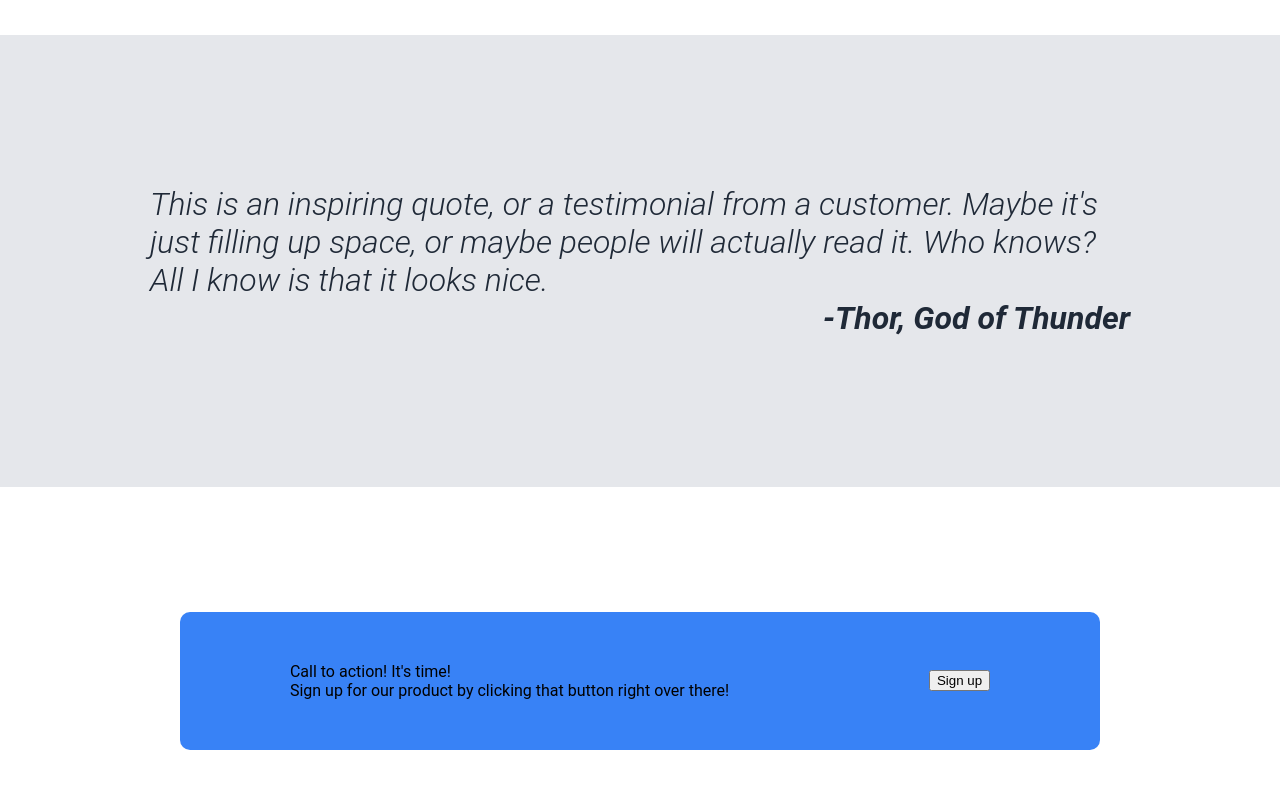
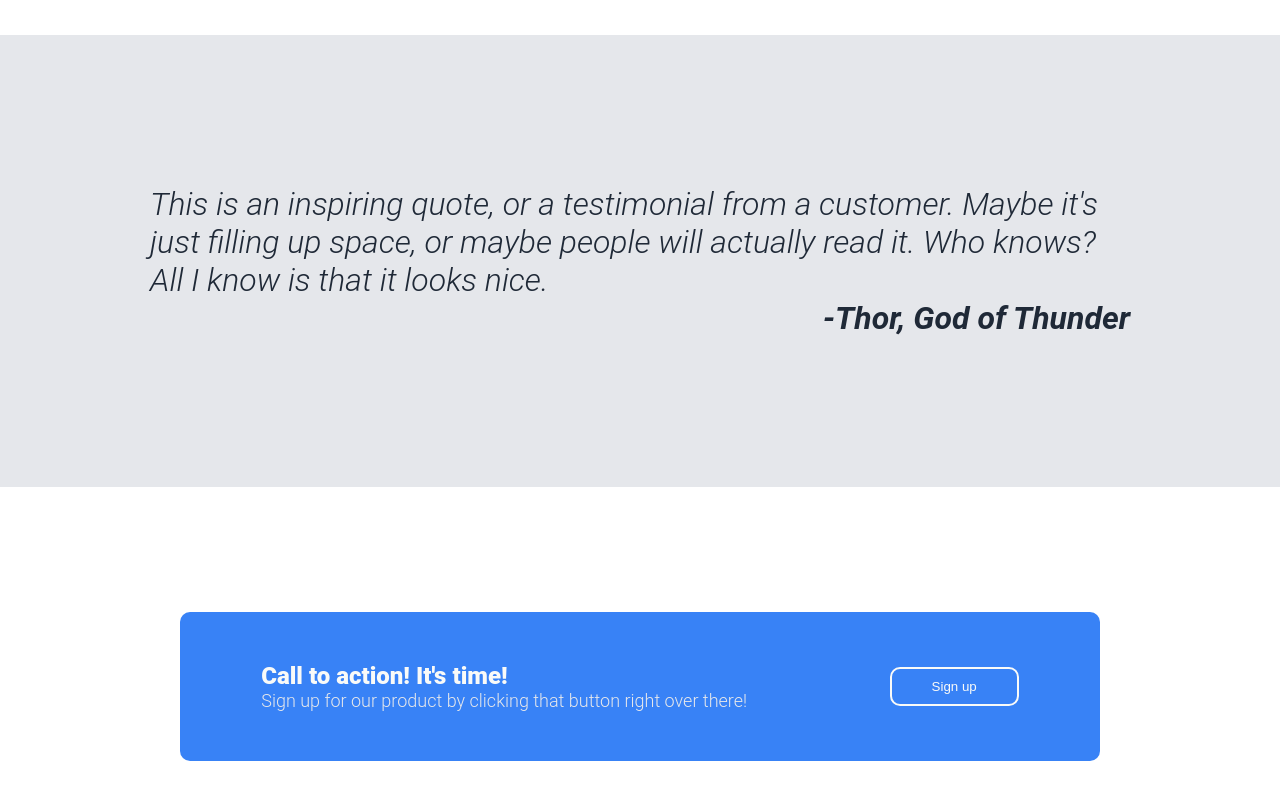
Before and after one commit to aadils29/odin-landing-page, a plain HTML site: page index.html in a window 1280 px wide. Shown: the part 965-1765 px from the top of the page. Drawn offline with Linux system fonts and the light colour scheme.

Commit message:
Style bottom button and fonts in last section

```diff
--- a/style.css
+++ b/style.css
@@ -153,3 +153,23 @@ img {
   padding: 50px 10px;
   align-items: center;
 }
+
+.big-text {
+  font-size: 24px;
+  color: #f9faf8;
+  font-weight: 900;
+}
+
+.small-text {
+  font-size: 18px;
+  color: #e5e7eb;
+  font-weight: 300;
+}
+
+.sign-up-bottom {
+  border: #f9faf8 2px solid;
+  background-color: #3882f6;
+  color: #f9faf8;
+  padding: 10px 40px;
+  border-radius: 10px;
+}
```
